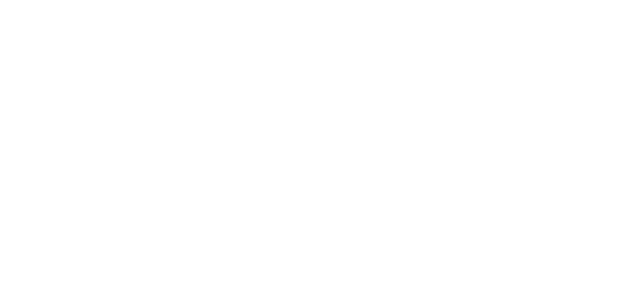
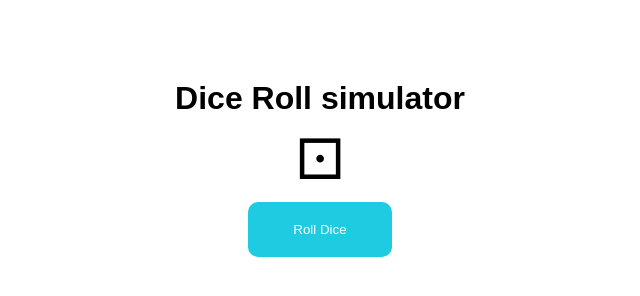
Before and after one commit to nk-on/Roll-dice, a plain HTML site: page index.html in a window 1280 px wide. Shown: the whole page, without its empty margins (320-960 px from the left). Drawn offline with Linux system fonts and the light colour scheme.

Commit message:
Bulding and styling roll title , dice icon and roll dice button

```diff
--- a/index.html
+++ b/index.html
@@ -1,12 +1,17 @@
 <!DOCTYPE html>
 <html lang="en">
-<head>
-    <meta charset="UTF-8">
-    <meta name="viewport" content="width=device-width, initial-scale=1.0">
+  <head>
+    <meta charset="UTF-8" />
+    <meta name="viewport" content="width=device-width, initial-scale=1.0" />
     <title>Dice roll</title>
-    <link rel="stylesheet" href="src/style.css">
-</head>
-<body>
+    <link rel="stylesheet" href="src/style.css" />
+  </head>
+  <body>
+    <div class="wrapper">
+      <h1>Dice Roll simulator</h1>
+      <div class="dice-icon">⚀</div>
+      <button class="roll-button" data-roll>Roll Dice</button>
+    </div>
     <script src="src/script.js"></script>
-</body>
+  </body>
 </html>
--- a/src/style.css
+++ b/src/style.css
@@ -0,0 +1,33 @@
+*{
+    margin:0;
+    padding: 0;
+    box-sizing: border-box;
+}
+:root{
+    --clr-blue:#1ecbe1;
+    --clr-white:#fff;
+}
+body{
+    font-family:  Arial, Helvetica, sans-serif;
+    display: flex;
+    justify-content: center;
+}
+.wrapper{
+    margin-top: 10vh;
+    display: grid;
+    gap:10px;
+    text-align: center;
+}
+.wrapper .dice-icon{
+    font-size: 56px;
+}
+.wrapper .roll-button{
+    background-color: var(--clr-blue);
+    padding: 20px;
+    border: none;
+    border-radius: 10px;
+    width: 50%;
+    margin: 0 auto;
+    color:var(--clr-white);
+    cursor: pointer;
+}
```
